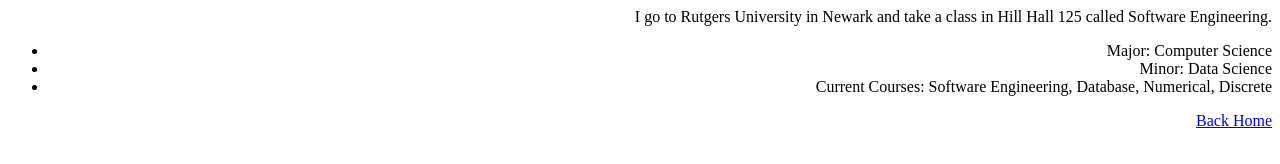
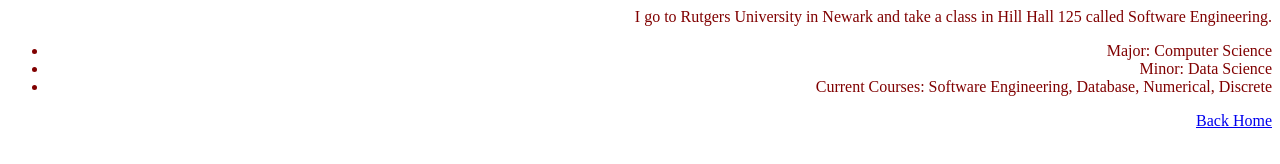
Before and after one commit to Jabdelmaseih/HTML-Project, a plain HTML site: page myUniversity.html in a window 1280 px wide. Drawn offline with Linux system fonts and the light colour scheme.

Commit message:
Update myUniversity.html

```diff
--- a/myUniversity.html
+++ b/myUniversity.html
@@ -3,7 +3,7 @@
   <head>
   <style>
   body {
-    background-color: baby blue;
+    color: maroon;
     text-align: right;
   }
   </style>
```
